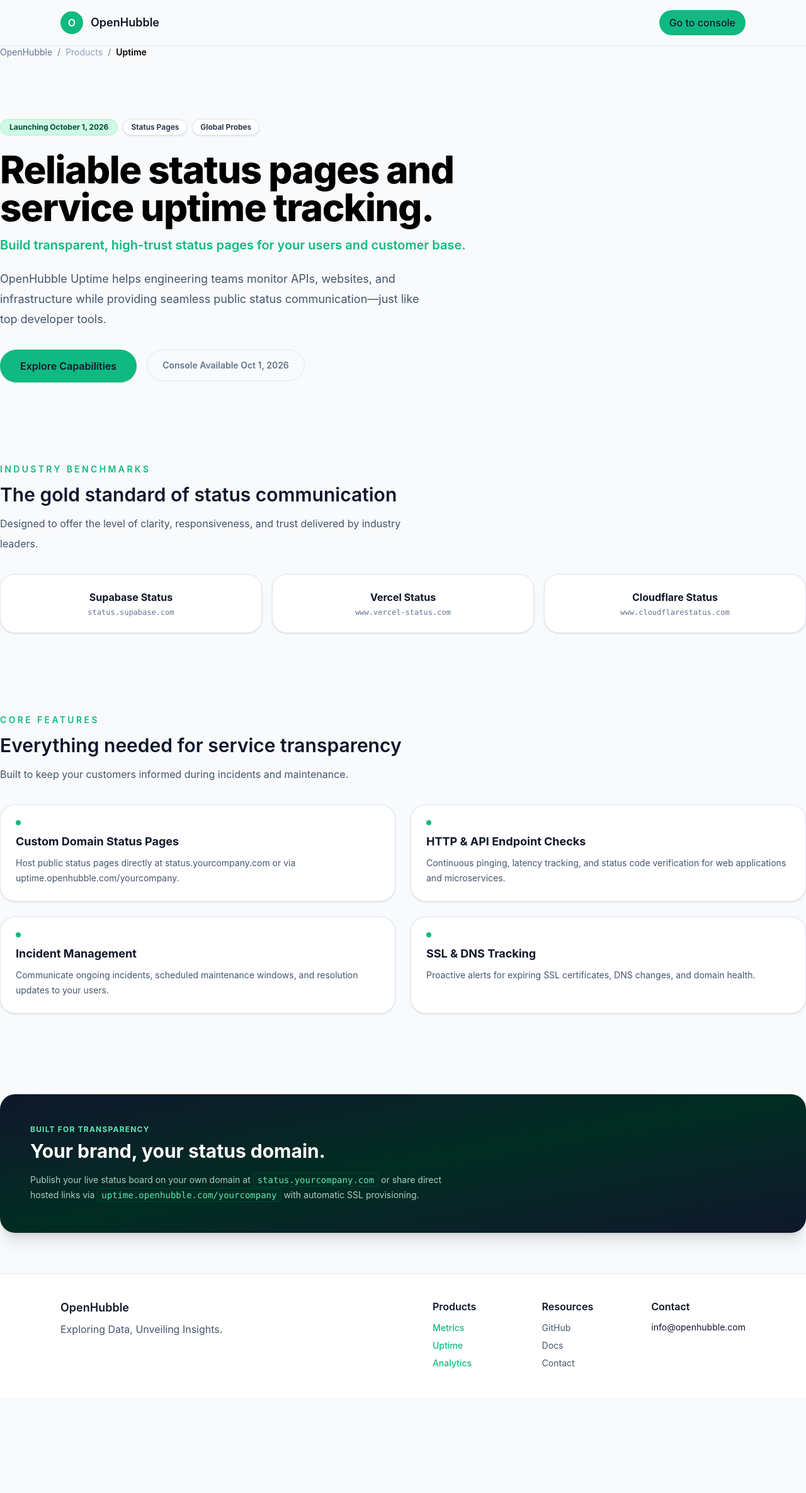
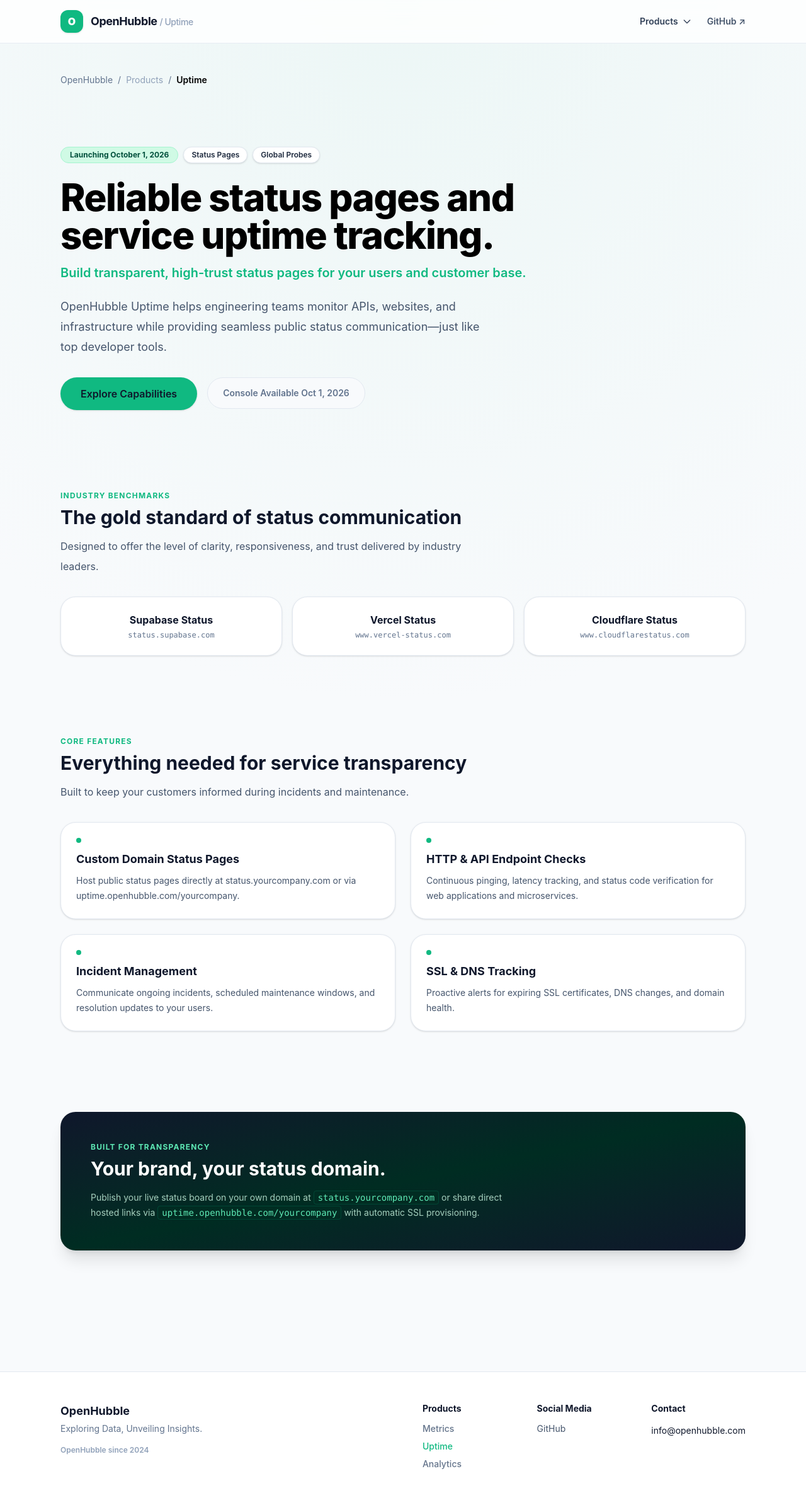
Before and after one commit to BlackIQ/landing, a Next.js app: page /products/uptime in a window 1280 px wide. Shown: the top 2370 px of the page at 63% size. Before the commit the page ends 2218 px from the top, so only its background shows below. Built offline with nearby package versions, Linux system fonts and the light colour scheme.

Commit message:
Done in product component

```diff
--- a/src/components/product-page-shell.tsx
+++ b/src/components/product-page-shell.tsx
@@ -9,30 +9,32 @@
 type ProductPageShellConfig = {
   accent: string;
   productName: string;
-  heroCtaHref: string;
 };
 
+const productsList = [
+  { name: "Metrics", href: "/products/metrics", accent: "#3B82F6" },
+  { name: "Uptime", href: "/products/uptime", accent: "#10B981" },
+  { name: "Analytics", href: "/products/analytics", accent: "#8B5CF6" },
+];
+
 function getShellConfig(accent: string): ProductPageShellConfig {
-  if (accent === "#10B981") {
+  if (accent.toUpperCase() === "#10B981") {
     return {
       accent,
       productName: "Uptime",
-      heroCtaHref: "#",
     };
   }
 
-  if (accent === "#8B5CF6") {
+  if (accent.toUpperCase() === "#8B5CF6") {
     return {
       accent,
       productName: "Analytics",
-      heroCtaHref: "#",
     };
   }
 
   return {
-    accent,
+    accent: "#3B82F6",
     productName: "Metrics",
-    heroCtaHref: "https://metrics.openhubble.com",
   };
 }
 
@@ -40,73 +42,160 @@
   const config = getShellConfig(accent);
 
   return (
-    <div className="min-h-screen bg-[#f8fafc] text-slate-900">
-      <header className="sticky top-0 z-10 border-b border-slate-200/80 bg-[#f8fafc]/90 backdrop-blur">
+    <div
+      className="min-h-screen text-slate-900"
+      style={{
+        background: `radial-gradient(circle at top, ${accent}0D 0%, #F8FAFC 45%)`,
+      }}
+    >
+      {/* Sticky Header Navbar */}
+      <header className="sticky top-0 z-50 border-b border-slate-200/80 bg-white/80 backdrop-blur-md">
         <div className="mx-auto flex max-w-6xl items-center justify-between px-6 py-4 lg:px-8">
-          <Link href="/" className="flex items-center gap-3">
+          <Link href="/" className="flex items-center gap-3 group">
             <div
-              className="flex h-9 w-9 items-center justify-center rounded-full font-semibold text-white"
+              className="flex h-9 w-9 items-center justify-center rounded-xl font-black text-white shadow-sm transition group-hover:scale-105"
               style={{ backgroundColor: accent }}
             >
               O
             </div>
-            <span className="text-lg font-semibold">OpenHubble</span>
+            <span className="text-lg font-bold tracking-tight text-slate-900">
+              OpenHubble{" "}
+              <span className="text-sm font-medium text-slate-400">
+                / {config.productName}
+              </span>
+            </span>
           </Link>
-          <a
-            href={config.heroCtaHref}
-            target={
-              config.heroCtaHref.startsWith("http") ? "_blank" : undefined
-            }
-            rel={
-              config.heroCtaHref.startsWith("http") ? "noreferrer" : undefined
-            }
-            className="rounded-full px-4 py-2 font-medium text-white transition hover:opacity-90"
-            style={{ backgroundColor: accent }}
-          >
-            Go to console
-          </a>
+
+          {/* Right Navigation Controls */}
+          <nav className="flex items-center gap-6 text-sm font-semibold text-slate-600">
+            {/* Products Dropdown */}
+            <div className="relative group">
+              <button className="flex items-center gap-1.5 py-1 text-slate-700 transition hover:text-black">
+                Products
+                <svg
+                  className="h-4 w-4 transition-transform group-hover:rotate-180"
+                  fill="none"
+                  viewBox="0 0 24 24"
+                  stroke="currentColor"
+                  strokeWidth={2}
+                >
+                  <path
+                    strokeLinecap="round"
+                    strokeLinejoin="round"
+                    d="M19 9l-7 7-7-7"
+                  />
+                </svg>
+              </button>
+
+              <div className="absolute right-0 top-full pt-2 hidden group-hover:block w-48">
+                <div className="rounded-2xl border border-slate-200/90 bg-white p-2 shadow-xl backdrop-blur-lg">
+                  {productsList.map((item) => {
+                    const isActive = item.name === config.productName;
+                    return (
+                      <Link
+                        key={item.name}
+                        href={item.href}
+                        className={`flex items-center justify-between rounded-xl px-3.5 py-2.5 text-sm font-semibold transition ${
+                          isActive
+                            ? "bg-slate-100 text-slate-900"
+                            : "text-slate-600 hover:bg-slate-50 hover:text-black"
+                        }`}
+                      >
+                        <span>{item.name}</span>
+                        <span
+                          className="h-2 w-2 rounded-full"
+                          style={{ backgroundColor: item.accent }}
+                        />
+                      </Link>
+                    );
+                  })}
+                </div>
+              </div>
+            </div>
+
+            {/* GitHub Link */}
+            <a
+              href="https://github.com/OpenHubble"
+              target="_blank"
+              rel="noreferrer"
+              className="flex items-center gap-1 text-slate-700 transition hover:text-black"
+            >
+              GitHub ↗
+            </a>
+          </nav>
         </div>
       </header>
 
-      <main>{children}</main>
+      {/* Main Content Area */}
+      <main className="mx-auto max-w-6xl px-6 py-12 lg:px-8">{children}</main>
 
-      <footer id="contact" className="border-t border-slate-200 bg-white">
-        <div className="mx-auto flex max-w-6xl flex-col gap-8 px-6 py-10 lg:flex-row lg:justify-between lg:px-8">
+      {/* Footer */}
+      <footer id="contact" className="mt-20 border-t border-slate-200 bg-white">
+        <div className="mx-auto flex max-w-6xl flex-col gap-8 px-6 py-12 lg:flex-row lg:justify-between lg:px-8">
           <div>
-            <h4 className="text-lg font-semibold text-slate-900">OpenHubble</h4>
-            <p className="mt-2 text-slate-600">
+            <h4 className="text-lg font-bold text-slate-900">OpenHubble</h4>
+            <p className="mt-1 text-sm text-slate-500">
               Exploring Data, Unveiling Insights.
             </p>
+            <p className="mt-4 text-xs font-semibold text-slate-400">
+              OpenHubble since 2024
+            </p>
           </div>
-          <div className="grid gap-6 sm:grid-cols-3">
+          <div className="grid gap-8 sm:grid-cols-3">
             <div>
-              <h5 className="mb-2 font-semibold text-slate-900">Products</h5>
-              <p className="text-sm leading-7 text-slate-600">
-                <span className="font-medium" style={{ color: accent }}>
+              <h5 className="mb-3 font-bold text-slate-900 text-sm">
+                Products
+              </h5>
+              <div className="flex flex-col gap-2 text-sm">
+                <Link
+                  href="/products/metrics"
+                  className="font-medium hover:underline"
+                  style={{
+                    color:
+                      accent.toUpperCase() === "#3B82F6" ? accent : "#64748B",
+                  }}
+                >
                   Metrics
-                </span>
-                <br />
-                <span className="font-medium" style={{ color: accent }}>
+                </Link>
+                <Link
+                  href="/products/uptime"
+                  className="font-medium hover:underline"
+                  style={{
+                    color:
+                      accent.toUpperCase() === "#10B981" ? accent : "#64748B",
+                  }}
+                >
                   Uptime
-                </span>
-                <br />
-                <span className="font-medium" style={{ color: accent }}>
+                </Link>
+                <Link
+                  href="/products/analytics"
+                  className="font-medium hover:underline"
+                  style={{
+                    color:
+                      accent.toUpperCase() === "#8B5CF6" ? accent : "#64748B",
+                  }}
+                >
                   Analytics
-                </span>
-              </p>
+                </Link>
+              </div>
             </div>
             <div>
-              <h5 className="mb-2 font-semibold text-slate-900">Resources</h5>
-              <p className="text-sm leading-7 text-slate-600">
-                GitHub
-                <br />
-                Docs
-                <br />
-                Contact
-              </p>
+              <h5 className="mb-3 font-bold text-slate-900 text-sm">
+                Social Media
+              </h5>
+              <div className="flex flex-col gap-2 text-sm text-slate-600">
+                <a
+                  href="https://github.com/OpenHubble"
+                  target="_blank"
+                  rel="noreferrer"
+                  className="hover:text-slate-900 transition"
+                >
+                  GitHub
+                </a>
+              </div>
             </div>
             <div>
-              <h5 className="mb-2 font-semibold text-slate-900">Contact</h5>
+              <h5 className="mb-3 font-bold text-slate-900 text-sm">Contact</h5>
               <a
                 href="mailto:info@openhubble.com"
                 className="text-sm text-slate-600 transition hover:text-slate-900"
@@ -135,12 +224,12 @@
   return (
     <div className="mb-8 max-w-2xl">
       <p
-        className="mb-3 text-sm font-semibold uppercase tracking-[0.24em]"
+        className="mb-2 text-xs font-bold uppercase tracking-widest"
         style={{ color: accent }}
       >
         {eyebrow}
       </p>
-      <h3 className="mb-3 text-3xl font-semibold text-slate-900">{title}</h3>
+      <h3 className="mb-3 text-3xl font-bold text-slate-900">{title}</h3>
       <p className="text-base leading-8 text-slate-600">{description}</p>
     </div>
   );
```
